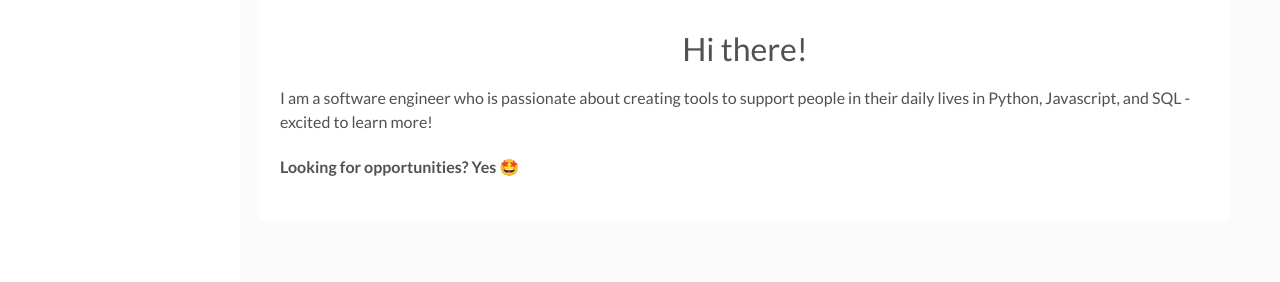
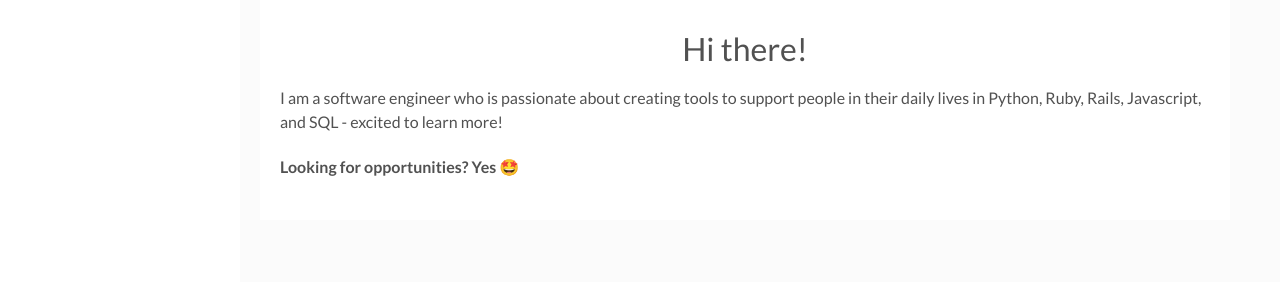
Before and after one commit to aileentran/aileentran.github.io, a Jekyll site: the page built from index.md, in a window 1280 px wide. Shown: the part 422-704 px from the top of the page. Built offline with Jekyll 4.4.1, drawn with Linux system fonts in a browser that asks for light colours; the list of posts is cut into pages by our own code.

```diff
--- a/index.md
+++ b/index.md
@@ -6,6 +6,6 @@ layout: post
 img: mycollage2-1.jpg
 title: Hi there!
 ---
-I am a software engineer who is passionate about creating tools to support people in their daily lives in Python, Javascript, and SQL - excited to learn more!
+I am a software engineer who is passionate about creating tools to support people in their daily lives in Python, Ruby, Rails, Javascript, and SQL - excited to learn more!
 
 #### Looking for opportunities? Yes 🤩
```
Also changed, not shown: _projects/roam.md (+2 -2 lines), assets/img/roam/roamcomparetraveltimes-sidebar.png (renamed from assets/img/roamcomparetraveltimes-sidebar.png), assets/img/roam/roamviewingdirections-resized.png (renamed from assets/img/roamviewingdirections-resized.png), 1 other file.
